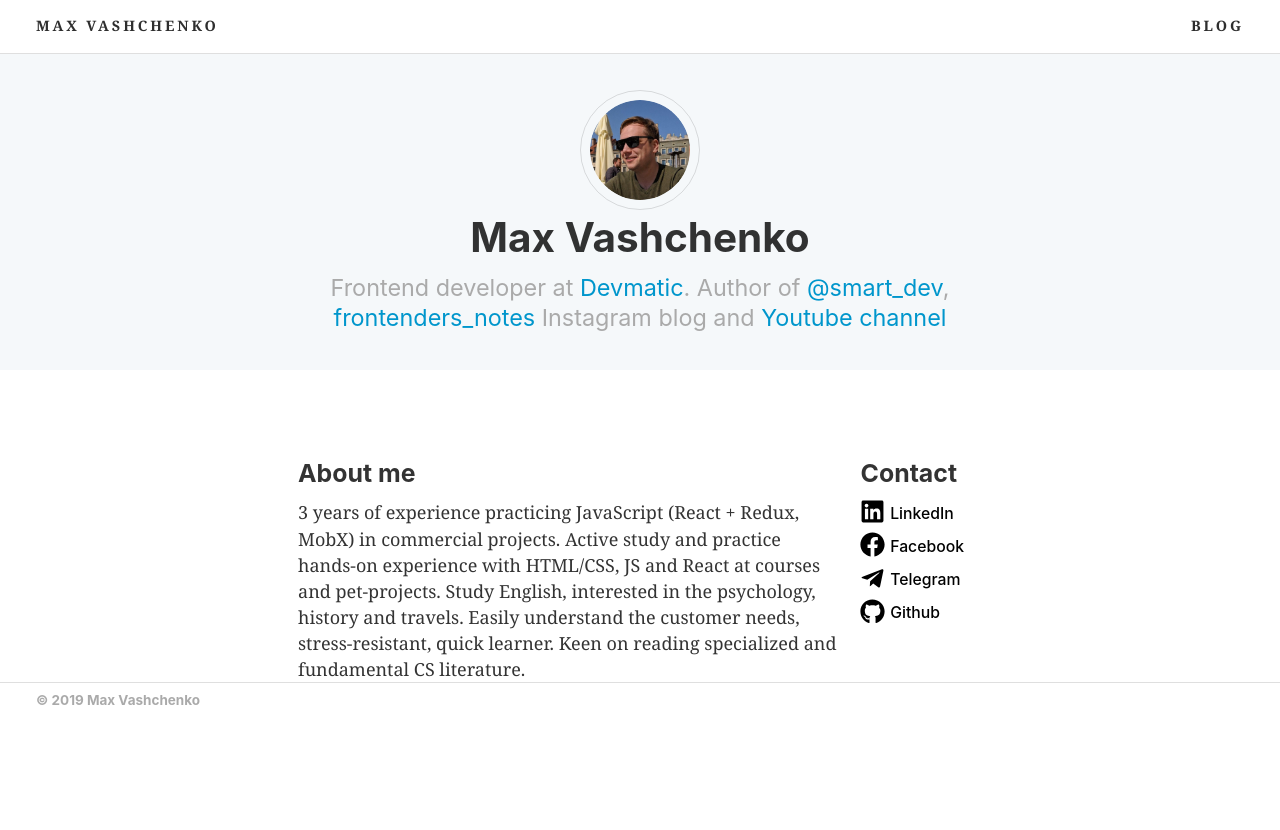
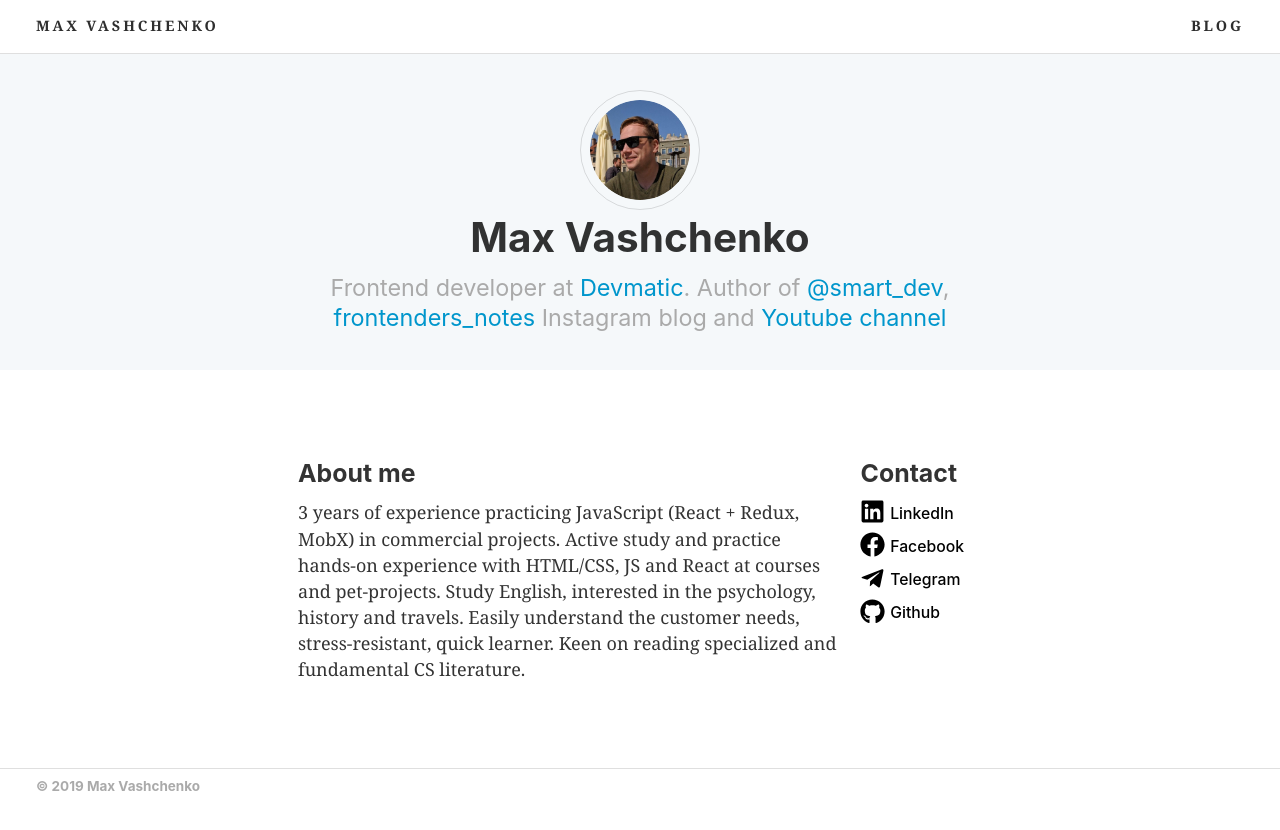
Before and after one commit to maxvaschenko/gatsby-test, a Gatsby site: page / in a window 1280 px wide. Before the commit the page ends 800 px from the top, so only its background shows below. Built offline with nearby package versions, Linux system fonts and the light colour scheme; Gatsby itself is replaced by a stand-in of ours.

Commit message:
~update: styles fix

```diff
--- a/src/pages/blog.js
+++ b/src/pages/blog.js
@@ -32,7 +32,6 @@ const Blog = () => {
           <SEO title="Blog" />
           {posts.map(({ node }) => {
             const post = node.frontmatter
-            console.log(post)
             return (
               <a key={post.date} className="blog-post-container" href={post.path}>
                 <div className="img-container">
--- a/src/styles/global.js
+++ b/src/styles/global.js
@@ -9,7 +9,7 @@ html, body {margin: 0; height: 100%;}
     }
   }
   main{
-    height: max-content;
+    height: calc(100% - 3em);
   }
   a{
     text-decoration: none;
```
